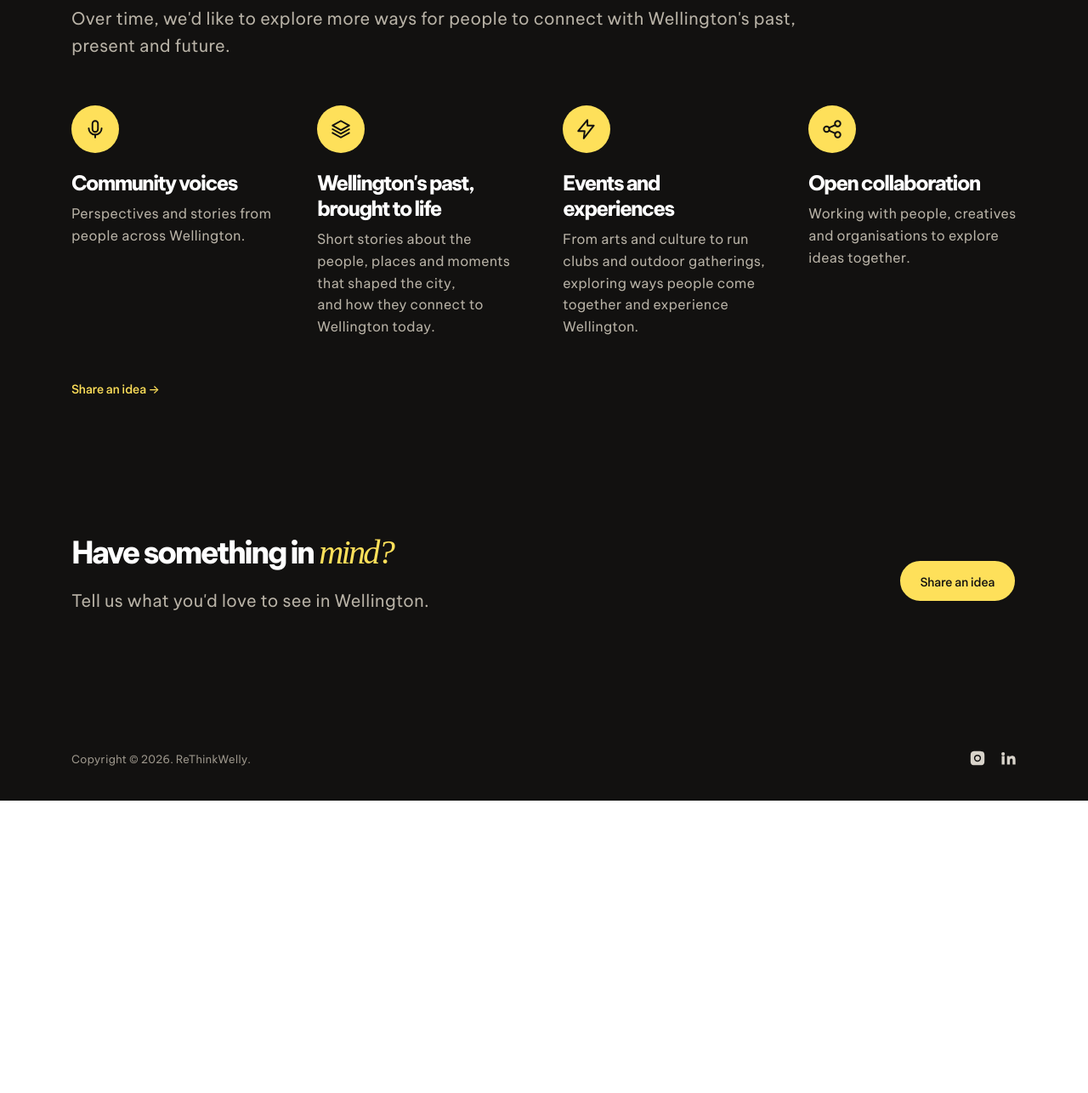
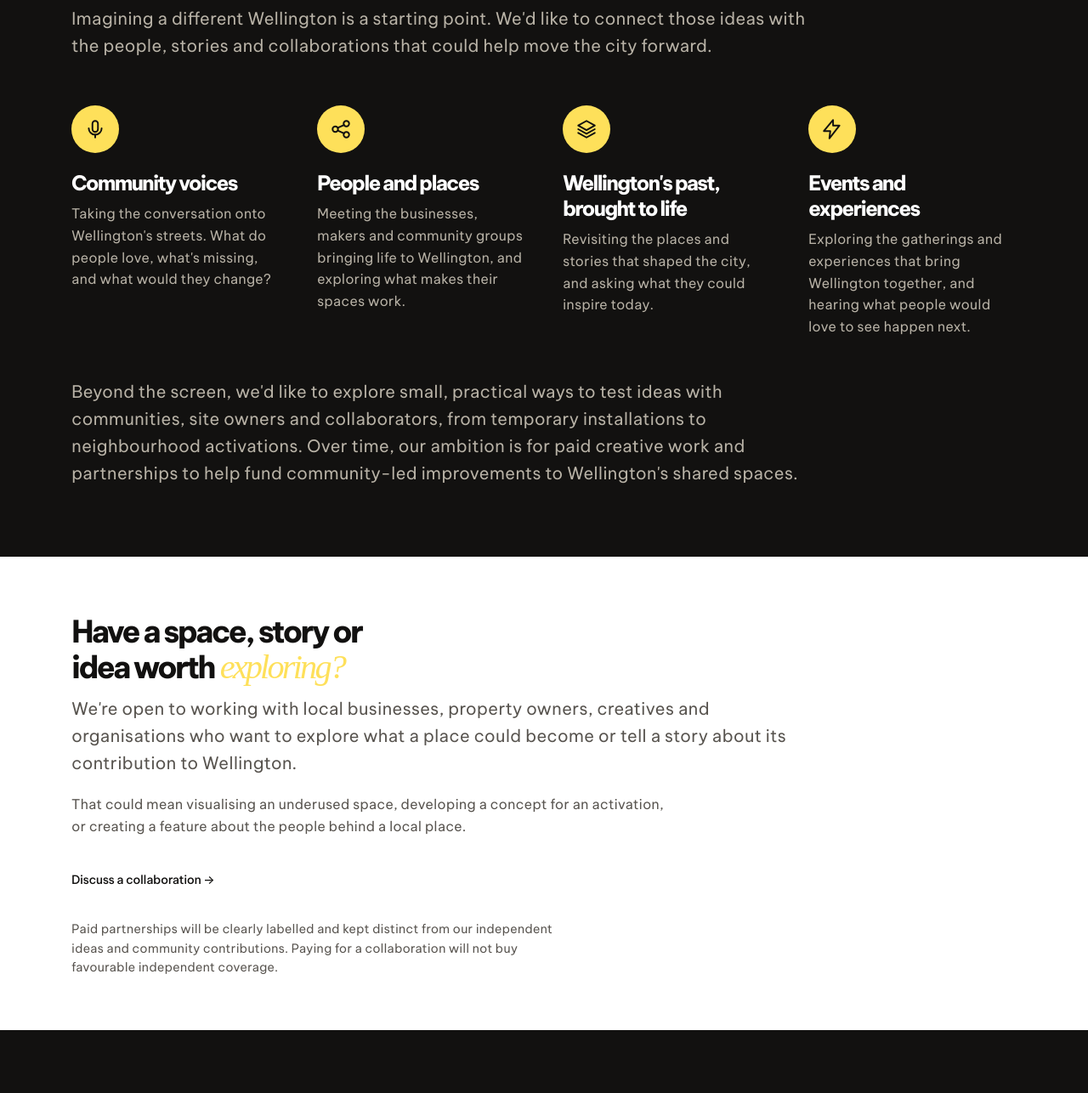
Before and after one commit to rethinkwelly-ship-it/rethinkwelly-site, a plain HTML site: page about.html in a window 1280 px wide. Shown: the part 1097-2383 px from the top of the page at 85% size. Before the commit the page ends 2039 px from the top, so only its background shows below. Drawn offline with Linux system fonts and the light colour scheme.

Commit message:
Copy update: About roadmap, collaboration section, Imagine concepts and AI labels, business form

```diff
--- a/about.html
+++ b/about.html
@@ -407,6 +407,18 @@ html.js .reveal.d3{transition-delay:.27s}
 /* ---------- about: what we do + coming next ---------- */
 .about-body{margin:0;max-width:40ch;font-size:clamp(1.25rem,2.4vw,1.75rem);line-height:1.4;color:var(--paper);font-weight:600}
 #roadmap .more{margin-top:clamp(32px,4vw,48px)}
+#roadmap .roadmap-note{margin-top:clamp(32px,4vw,48px)}
+/* ---------- about: collaborate (white section) ---------- */
+#collaborate{background:var(--paper);color:var(--ink);padding:clamp(36px,5vw,64px) 0}
+#collaborate .h2{color:var(--ink);max-width:22ch;margin-bottom:.4em}
+#collaborate .h2 .ser{color:var(--brand)}
+#collaborate .lead{color:var(--muted);margin-top:.6em}
+#collaborate .collab-body{color:var(--muted);max-width:var(--prose);margin:1em 0 0}
+#collaborate .more{margin-top:clamp(24px,3vw,36px)}
+#collaborate .text-link{color:var(--ink)}
+#collaborate .text-link:hover,#collaborate .text-link:focus-visible{border-color:var(--ink)}
+#collaborate .text-link:focus-visible{outline-color:var(--ink)}
+#collaborate .collab-note{color:var(--muted);font-size:.9rem;line-height:1.55;max-width:60ch;margin:clamp(24px,3vw,36px) 0 0}
 
 /* ---------- about: tighter section rhythm ---------- */
 .about-what,.about-indep,#roadmap{padding:clamp(36px,5vw,64px) 0}
@@ -544,30 +556,41 @@ footer{padding-top:40px}
 <section id="roadmap" class="sec-line">
   <div class="wrap">
     <h2 class="h2 reveal">Where we'd like to <span class="ser">go</span></h2>
-    <p class="lead reveal">Over time, we'd like to explore more ways for people to connect with Wellington's past, present and future.</p>
+    <p class="lead reveal">Imagining a different Wellington is a starting point. We'd like to connect those ideas with the people, stories and collaborations that could help move the city forward.</p>
     <div class="roadmap-grid">
       <div class="roadmap-item reveal">
         <span class="ri-icon" aria-hidden="true"><svg viewBox="0 0 24 24"><path d="M12 15a3 3 0 0 0 3-3V6a3 3 0 0 0-6 0v6a3 3 0 0 0 3 3Z"/><path d="M19 11a7 7 0 0 1-14 0"/><path d="M12 18v3"/></svg></span>
         <h3>Community voices</h3>
-        <p>Perspectives and stories from people across Wellington.</p>
+        <p>Taking the conversation onto Wellington's streets. What do people love, what's missing, and what would they change?</p>
       </div>
       <div class="roadmap-item reveal d1">
+        <span class="ri-icon" aria-hidden="true"><svg viewBox="0 0 24 24"><circle cx="6" cy="12" r="3"/><circle cx="18" cy="6" r="3"/><circle cx="18" cy="18" r="3"/><path d="M8.6 10.6 15.4 7.4M8.6 13.4l6.8 3.2"/></svg></span>
+        <h3>People and places</h3>
+        <p>Meeting the businesses, makers and community groups bringing life to Wellington, and exploring what makes their spaces work.</p>
+      </div>
+      <div class="roadmap-item reveal d2">
         <span class="ri-icon" aria-hidden="true"><svg viewBox="0 0 24 24"><path d="M3 8 12 3l9 5-9 5-9-5Z"/><path d="M3 12l9 5 9-5"/><path d="M3 16l9 5 9-5"/></svg></span>
         <h3>Wellington's past, brought to life</h3>
-        <p>Short stories about the people, places and moments that shaped the city, and how they connect to Wellington today.</p>
+        <p>Revisiting the places and stories that shaped the city, and asking what they could inspire today.</p>
       </div>
-      <div class="roadmap-item reveal d2">
+      <div class="roadmap-item reveal d3">
         <span class="ri-icon" aria-hidden="true"><svg viewBox="0 0 24 24"><path d="M13 2 3 14h7l-1 8 11-14h-7l0-6Z"/></svg></span>
         <h3>Events and experiences</h3>
-        <p>From arts and culture to run clubs and outdoor gatherings, exploring ways people come together and experience Wellington.</p>
-      </div>
-      <div class="roadmap-item reveal d3">
-        <span class="ri-icon" aria-hidden="true"><svg viewBox="0 0 24 24"><circle cx="6" cy="12" r="3"/><circle cx="18" cy="6" r="3"/><circle cx="18" cy="18" r="3"/><path d="M8.6 10.6 15.4 7.4M8.6 13.4l6.8 3.2"/></svg></span>
-        <h3>Open collaboration</h3>
-        <p>Working with people, creatives and organisations to explore ideas together.</p>
+        <p>Exploring the gatherings and experiences that bring Wellington together, and hearing what people would love to see happen next.</p>
       </div>
     </div>
-    <p class="more reveal"><a class="text-link" href="get-involved.html?role=local">Share an idea &rarr;</a></p>
+    <p class="lead roadmap-note reveal">Beyond the screen, we'd like to explore small, practical ways to test ideas with communities, site owners and collaborators, from temporary installations to neighbourhood activations. Over time, our ambition is for paid creative work and partnerships to help fund community-led improvements to Wellington's shared spaces.</p>
+  </div>
+</section>
+
+<!-- ============ COLLABORATE ============ -->
+<section id="collaborate" class="sec-line">
+  <div class="wrap">
+    <h2 class="h2 reveal">Have a space, story or idea worth <span class="ser">exploring?</span></h2>
+    <p class="lead reveal d1">We're open to working with local businesses, property owners, creatives and organisations who want to explore what a place could become or tell a story about its contribution to Wellington.</p>
+    <p class="collab-body reveal d1">That could mean visualising an underused space, developing a concept for an activation, or creating a feature about the people behind a local place.</p>
+    <p class="more reveal d2"><a class="text-link" href="get-involved.html?role=business">Discuss a collaboration &rarr;</a></p>
+    <p class="collab-note reveal d2">Paid partnerships will be clearly labelled and kept distinct from our independent ideas and community contributions. Paying for a collaboration will not buy favourable independent coverage.</p>
   </div>
 </section>
 
```
Also changed, not shown: get-involved.html (+2 -2 lines), index.html (+1 -1 lines), visions.html (+16 -14 lines).
